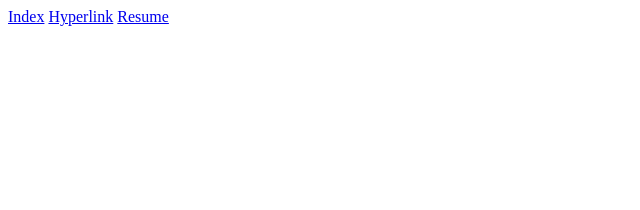
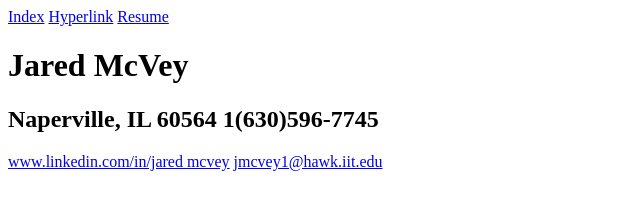
Before and after one commit to Darthseid/ITM361_Project_One, a plain HTML site: page Resume.html in a window 1280 px wide. Shown: the whole page, without its empty margins (0-640 px from the left). Drawn offline with Linux system fonts and the light colour scheme.

Commit message:
Added Contact Information

```diff
--- a/Resume.html
+++ b/Resume.html
@@ -16,7 +16,10 @@
 <a href="./Hyperlink.html">Hyperlink</a>
 
 <a href="#">Resume</a>
-
+  <h1> <strong> Jared McVey </strong> </h1>
+  <h2> Naperville, IL 60564 1(630)596-7745 </h2>
+  <a href="www.linkedin.com/in/jared mcvey">www.linkedin.com/in/jared mcvey</a>
+  <a href="mailto:jmcvey1@hawk.iit.edu">jmcvey1@hawk.iit.edu</a>
 
 </body>
 
```
